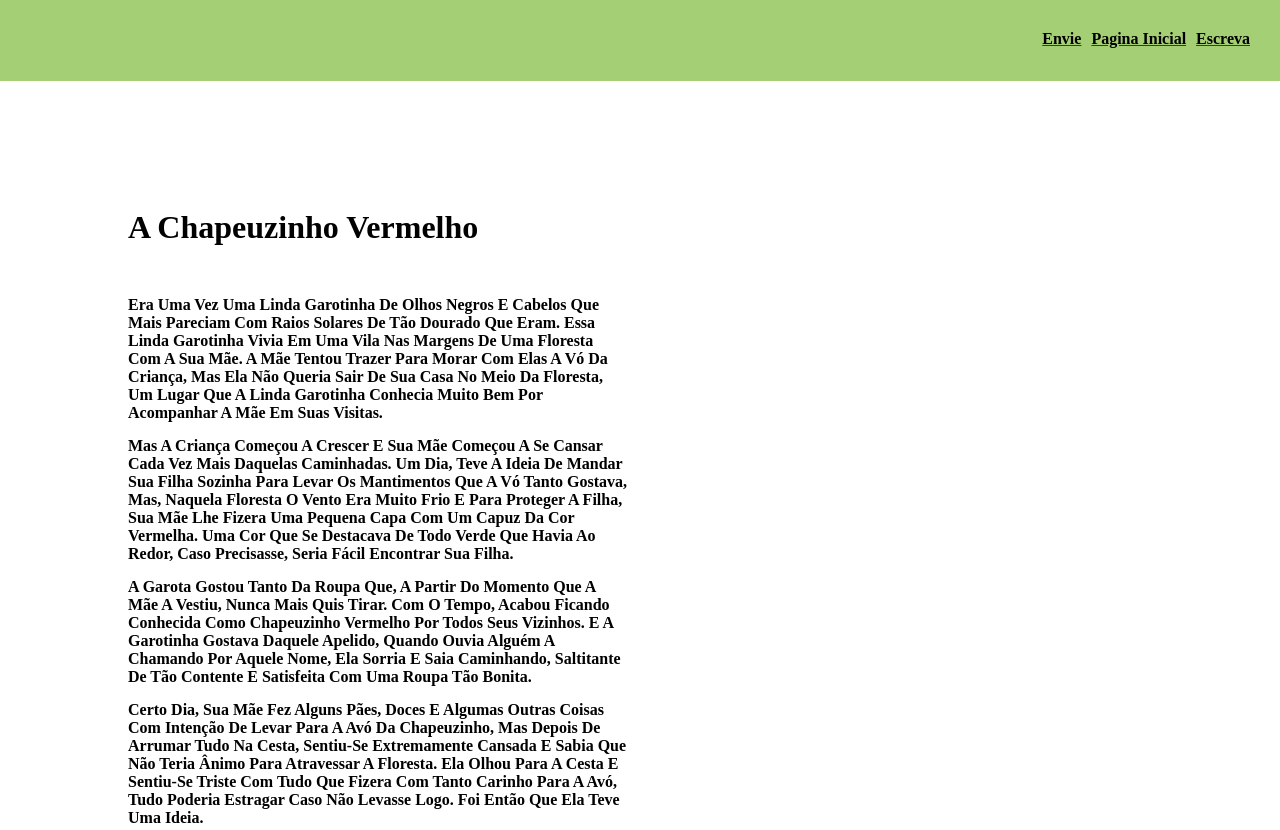
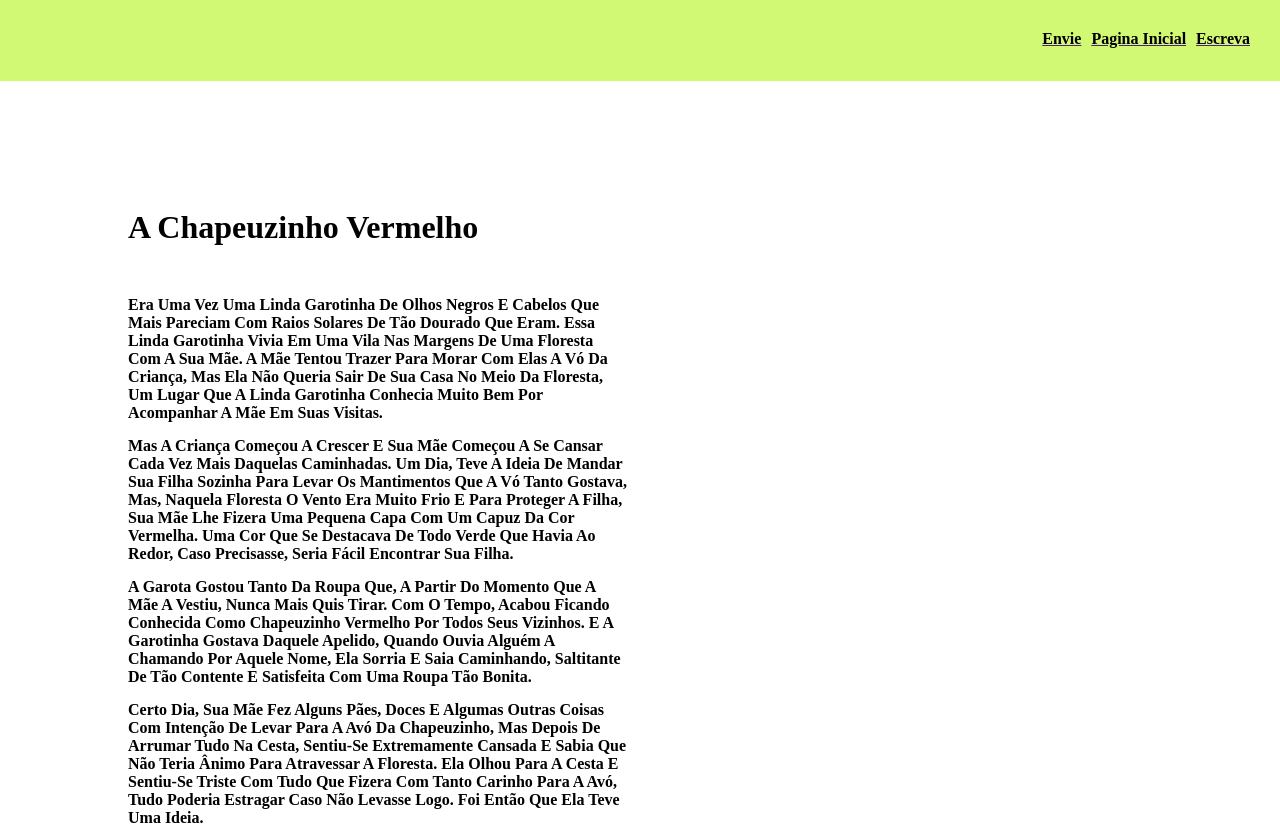
Before and after one commit to ellen-peres/Make_new, a plain HTML site: page sites/chapeuzinho.html in a window 1280 px wide. Shown: the top 830 px of the page. Drawn offline with Linux system fonts and the light colour scheme.

Commit message:
Alterada a cor do header

```diff
--- a/css/chapeuzinho.css
+++ b/css/chapeuzinho.css
@@ -23,7 +23,7 @@ main{
 }
 header{
     padding: 30px;
-    background-color: rgb(165, 207, 117);
+    background-color:#d2f973;
     display: flex;
     justify-content:end;
     gap: 10px;
@@ -31,6 +31,8 @@ header{
 
 
 @media (min-width: 900px) {
-
+    header{
+        background-color: #d2f973;
+    }
 
 }
```
